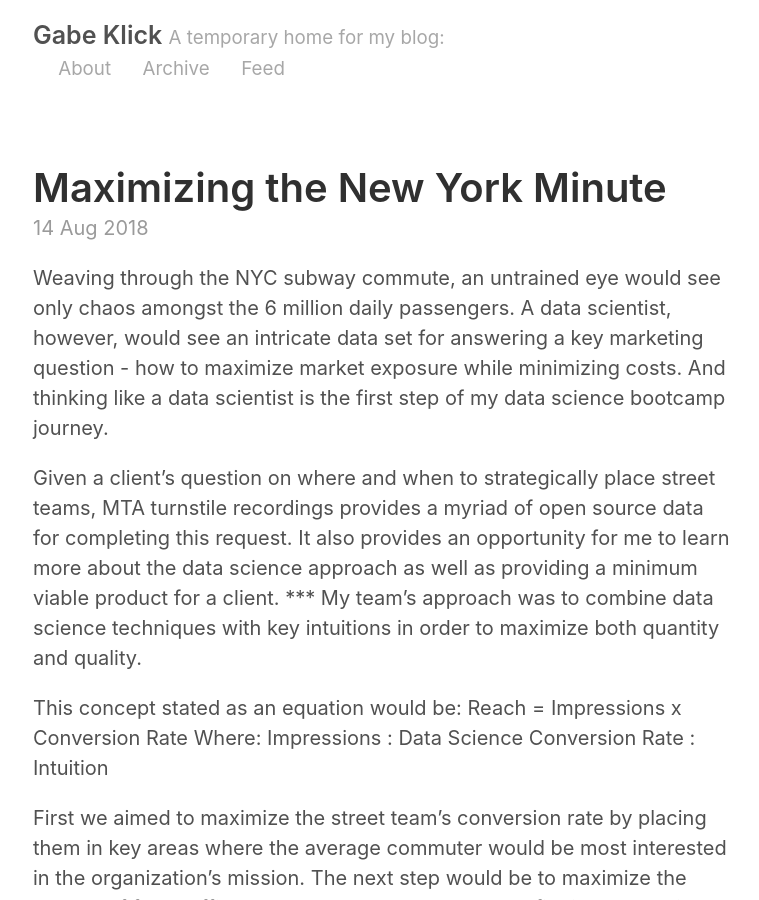
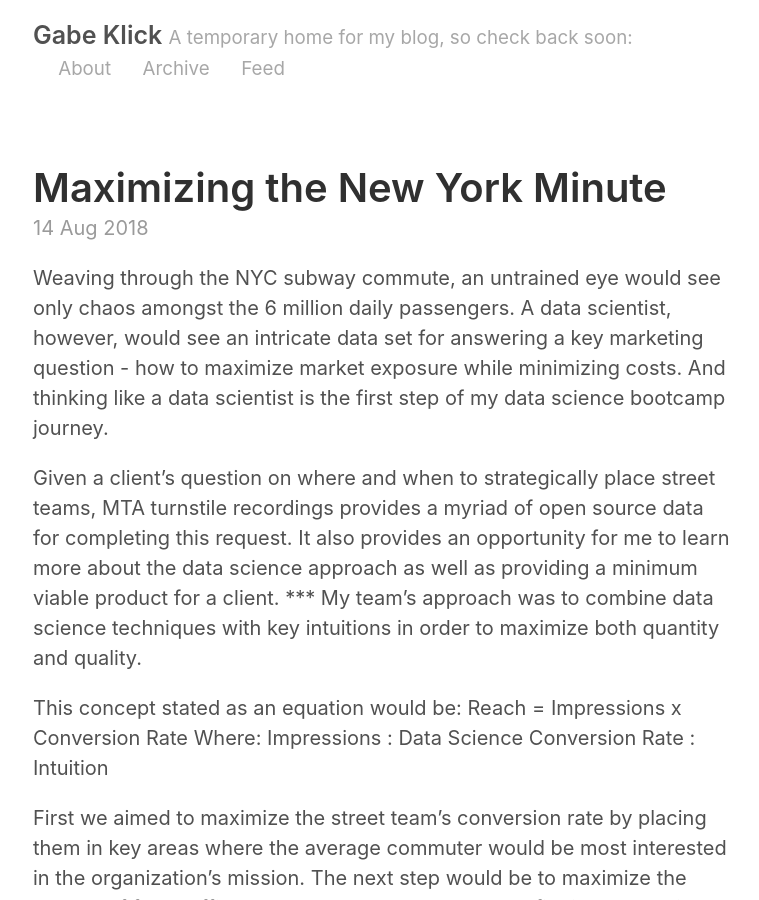
Before and after one commit to GKlick/GKlick.github.io, a Jekyll site: the page built from index.html, in a window 1280 px wide and 900 px high. Shown: the whole window, without its empty margins (257-1016 px from the left). Built offline with Jekyll 4.4.1, drawn with Linux system fonts in a browser that asks for light colours; the list of posts is cut into pages by our own code.

Commit message:
Update _config.yml

```diff
--- a/_config.yml
+++ b/_config.yml
@@ -3,7 +3,7 @@ permalink:           pretty
 
 # Setup
 title:               Gabe Klick
-tagline:             A temporary home for my blog
+tagline:             A temporary home for my blog, so check back soon
 url:                 http://GKlick.github.io
 paginate:            2
 baseurl:             ""
```
